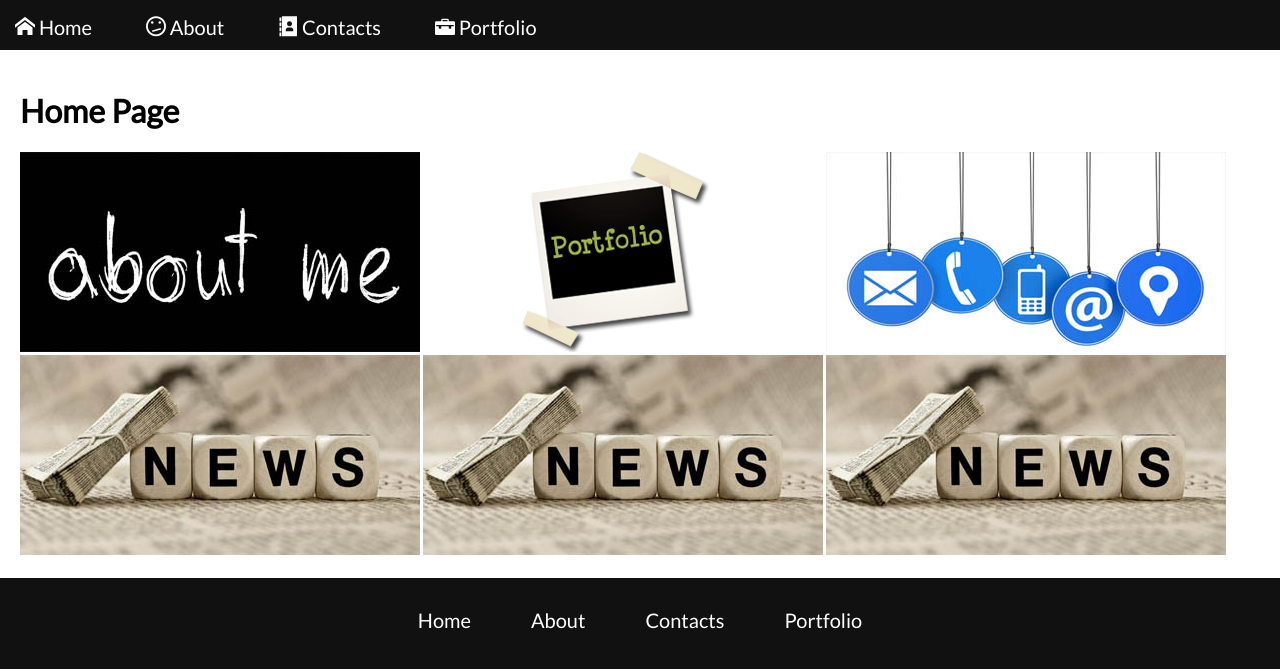
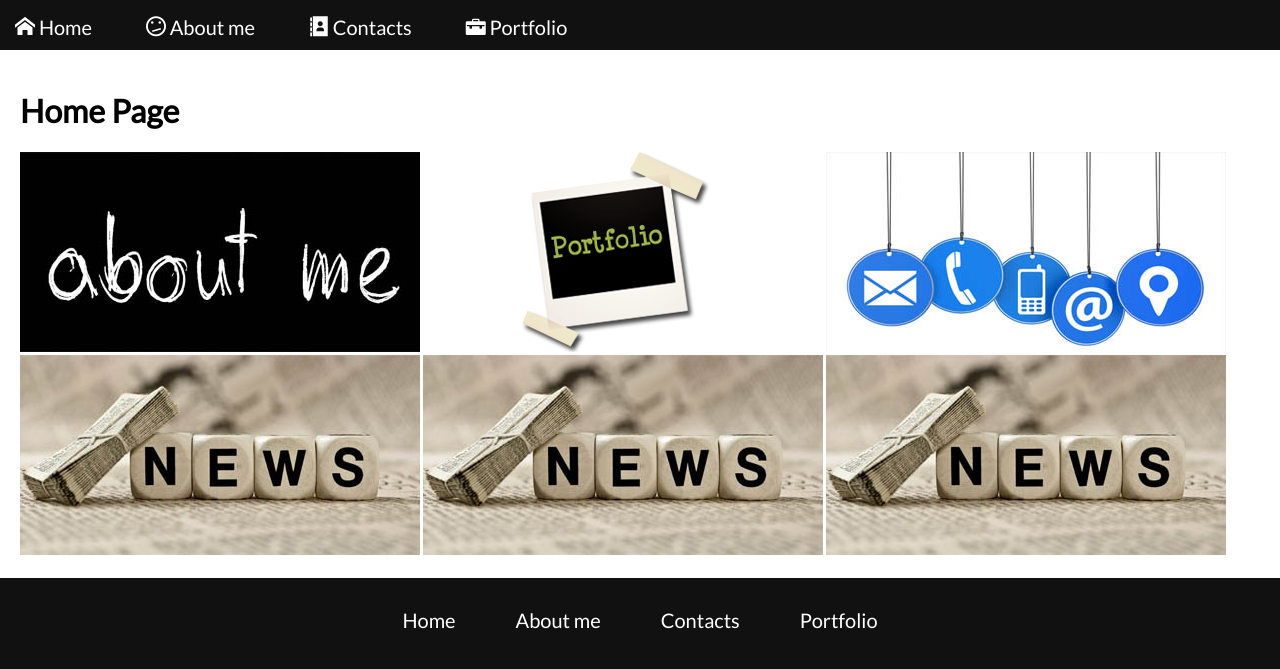
Before and after one commit to smirnoff410/myBlog, a plain HTML site: page public/index.html in a window 1280 px wide. Shown: the top 669 px of the page. Drawn offline with nearby package versions, Linux system fonts and the light colour scheme; some packages are replaced by stand-ins of ours; files whose address does not match are found by name.

Commit message:
Мелкий рефакторинг

```diff
--- a/public/index.html
+++ b/public/index.html
@@ -22,7 +22,7 @@
         <i class="icon-home"></i>
         <a href="#!/">Home</a>
         <i class="icon-wondering" style="margin-left:50px;"></i>
-        <a href="#!/About">About</a>
+        <a href="#!/About">About me</a>
         <i class="icon-address-book" style="margin-left:50px;"></i>
         <a href="#!/Contacts">Contacts</a>
         <i class="icon-briefcase" style="margin-left:50px;"></i>
@@ -45,7 +45,7 @@
   <footer>
     <div class="footer-text">
       <a href="#!/">Home</a>
-      <a href="#!/About">About</a>
+      <a href="#!/About">About me</a>
       <a href="#!/Contacts">Contacts</a>
       <a href="#!/Portfolio">Portfolio</a>
     </div>
--- a/public/style.css
+++ b/public/style.css
@@ -239,7 +239,7 @@ a:hover {
 }
 
 .gallery h3 a:hover {
-  color: #666;
+  color: #ef8d04;
 }
 
 .mfp-fade.mfp-bg {
```
